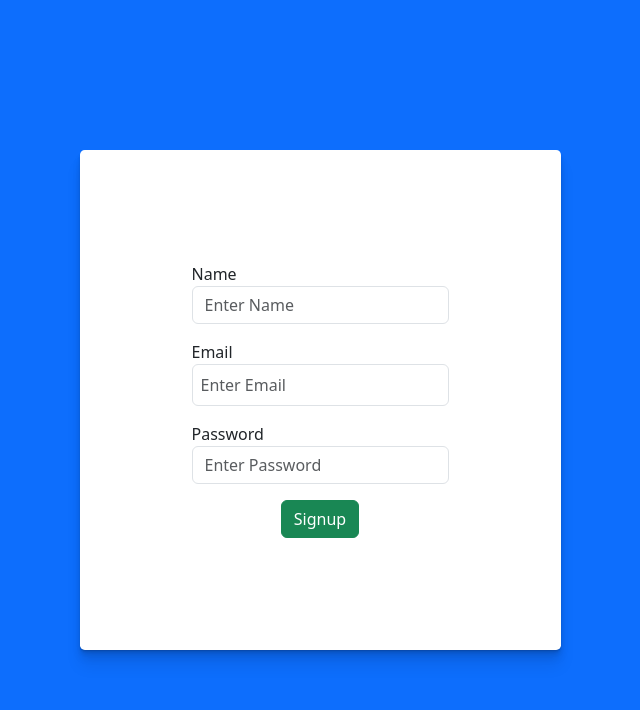
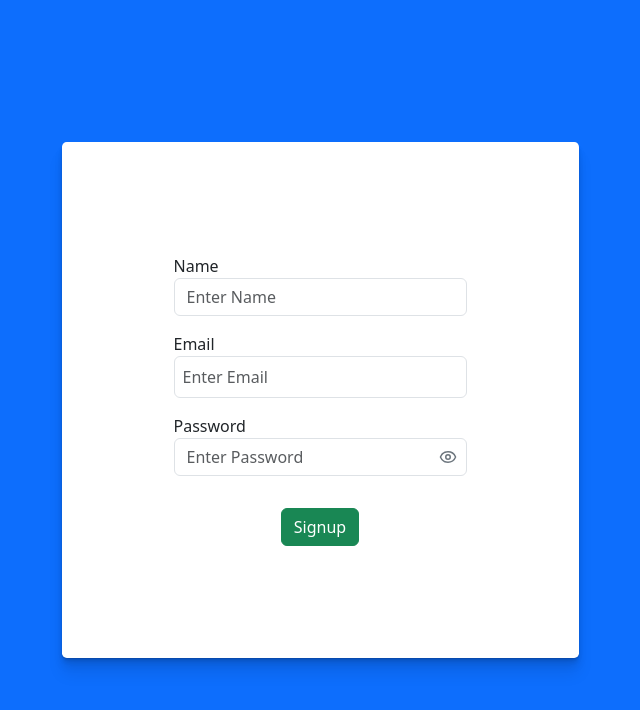
Before and after one commit to techo-anant/Login-with-DB, a React (Create React App) app in the folder frontend/: page /signup in a window 1280 px wide. Shown: the top 710 px of the page, without its empty margins (320-960 px from the left). Built offline with nearby package versions, Linux system fonts and the light colour scheme.

Commit message:
Enhanced protection from SQL injections and added password encryption

```diff
--- a/frontend/package.json
+++ b/frontend/package.json
@@ -10,6 +10,7 @@
     "axios": "^1.10.0",
     "bootstrap": "^5.3.7",
     "jsonwebtoken": "^9.0.2",
+    "lucide-react": "^0.541.0",
     "react": "^19.1.0",
     "react-dom": "^19.1.0",
     "react-router-dom": "^7.6.3",
--- a/frontend/src/components/Login.js
+++ b/frontend/src/components/Login.js
@@ -1,14 +1,16 @@
-import  { useState } from 'react'
-import {useNavigate} from 'react-router-dom'
+import { useState } from 'react'
+import { useNavigate } from 'react-router-dom'
 import 'bootstrap/dist/css/bootstrap.min.css';
+import { Eye, EyeOff } from "lucide-react"; // or FontAwesome/Bootstrap icons
 import './../styles/signup.css'
 
 function Login() {
     const navigate = useNavigate();
     const [email, setEmail] = useState('')
     const [password, setPassword] = useState('')
+    const [showPassword, setShowPassword] = useState(false)
 
-    async function handleSubmit(event){
+    async function handleSubmit(event) {
         event.preventDefault();
         try {
             const response = await fetch('http://localhost:5000/login', {
@@ -23,7 +25,7 @@ function Login() {
 
             const data = await response.json();
 
-            if ( response.status === 200){
+            if (response.status === 200) {
                 navigate('/success');
                 return;
             }
@@ -47,12 +49,43 @@ function Login() {
                         <label htmlFor='email'>Email</label>
                         <input type='email' placeholder='Enter Email' className='form-control'
                             required
-                    onChange={e => setEmail(e.target.value)}/>
+                            onChange={e => setEmail(e.target.value)} />
                     </div>
                     <div className='mb-3 text-start'>
                         <label htmlFor='password'>Password</label>
-                    <input type='password' placeholder='Enter Password' className='form-control'
-                    onChange={e => setPassword(e.target.value)}/>
+                        <div className="position-relative">
+                            <input
+                                type={showPassword ? "text" : "password"}
+                                placeholder='Enter Password'
+                                className='form-control pe-5'
+                                onChange={setPassword}
+                                required
+                                maxLength={16}
+                                minLength={8}
+                            />
+                            {/* Eye toggle inside input */}
+                            <button
+                                type="button"
+                                onClick={() => setShowPassword(!showPassword)}
+                                style={{
+                                    position: "absolute",
+                                    right: "10px",
+                                    top: "50%",
+                                    transform: "translateY(-50%)",
+                                    border: "none",
+                                    background: "transparent",
+                                    padding: 0,
+                                    display: "flex",       // ensures the icon is visible
+                                    alignItems: "center",
+                                    justifyContent: "center",
+                                    cursor: "pointer",
+                                    color: "#6c757d"
+                                }}
+                                aria-label={showPassword ? "Hide password" : "Show password"}
+                            >
+                                {showPassword ? <EyeOff size={18} /> : <Eye size={18} />}
+                            </button>
+                        </div>
                     </div>
                     <div>
                         <button className='btn btn-success me-3'>Login</button>
--- a/frontend/src/components/Signup.js
+++ b/frontend/src/components/Signup.js
@@ -1,5 +1,6 @@
-import React , {useState} from 'react'
+import React, { useState } from 'react'
 import { useNavigate } from 'react-router-dom';
+import { Eye, EyeOff } from "lucide-react"; // or FontAwesome/Bootstrap icons
 import './../styles/signup.css'
 
 function Signup() {
@@ -7,6 +8,7 @@ function Signup() {
     const [name, setName] = useState('');
     const [email, setEmail] = useState('');
     const [password, setPassword] = useState('');
+    const [showPassword, setShowPassword] = useState(false);
 
     const navigate = useNavigate();
 
@@ -27,12 +29,30 @@ function Signup() {
             const data = await response.json();
 
             alert(data.message);
-            if(response.status === 201 || response.status === 400){
+            if (response.status === 201 || response.status === 400) {
                 navigate('/login');
             }
         } catch (error) {
             console.error('Signup error:', error);
             alert("An error occurred while signing up.");
+        }
+    }
+
+    const [passwordError, setPasswordError] = useState("");
+
+    function validatePassword(pw) {
+        const regex = /^(?=.*[A-Z])(?=.*\d)(?=.*[@$!%*?&]).{8,16}$/;
+        return regex.test(pw);
+    }
+
+    function handlePasswordChange(e) {
+        const pw = e.target.value;
+        setPassword(pw);
+
+        if (!validatePassword(pw)) {
+            setPasswordError("Must contain uppercase \nMust contain number \nMust contain symbol \nMust have (8-16 chars)\n");
+        } else {
+            setPasswordError("");
         }
     }
 
@@ -43,20 +63,57 @@ function Signup() {
                     <div className='mb-3 text-start'>
                         <label htmlFor='name'>Name</label>
                         <input type='text' placeholder='Enter Name' className='form-control'
-                    onChange={(e) => setName(e.target.value)}/>
+                            onChange={(e) => setName(e.target.value)}
+                            required
+                            maxLength={50}
+                        />
                     </div>
                     <div className='mb-3 text-start'>
                         <label htmlFor='email'>Email</label>
                         <input type='email' placeholder='Enter Email' className='form-control p-2'
                             required
-                    onChange={(e) => setEmail(e.target.value)}/>
+                            onChange={(e) => setEmail(e.target.value)}
+                            maxLength={50}
+                        />
                     </div>
                     <div className='mb-3 text-start'>
                         <label htmlFor='password'>Password</label>
-                    <input type='password' placeholder='Enter Password' className='form-control'
-                    onChange={(e) => setPassword(e.target.value)}/>
+                        <div className="position-relative">
+                            <input
+                                type={showPassword ? "text" : "password"}
+                                placeholder='Enter Password'
+                                className='form-control pe-5'
+                                onChange={handlePasswordChange}
+                                required
+                                maxLength={16}
+                                minLength={8}
+                            />
+                            {/* Eye toggle inside input */}
+                            <button
+                                type="button"
+                                onClick={() => setShowPassword(!showPassword)}
+                                style={{
+                                    position: "absolute",
+                                    right: "10px",
+                                    top: "50%",
+                                    transform: "translateY(-50%)",
+                                    border: "none",
+                                    background: "transparent",
+                                    padding: 0,
+                                    display: "flex",       // ensures the icon is visible
+                                    alignItems: "center",
+                                    justifyContent: "center",
+                                    cursor: "pointer",
+                                    color: "#6c757d"
+                                }}
+                                aria-label={showPassword ? "Hide password" : "Show password"}
+                            >
+                                {showPassword ? <EyeOff size={18} /> : <Eye size={18} />}
+                            </button>
                         </div>
-                <button className='btn btn-success'>Signup</button>
+                    </div>
+                    {passwordError && <small style={{ color: "red", whiteSpace: "pre-line", textAlign: "start" }}>{passwordError}</small>}
+                    <button className='btn btn-success mt-3'>Signup</button>
                 </form>
             </div>
         </div>
--- a/frontend/src/components/signout.js
+++ b/frontend/src/components/signout.js
@@ -26,10 +26,10 @@ function Signout() {
     }
 
     return (
-        <div className='d-flex w-100 justify-content-center align-items-center' style={{ height: "100vh" }}>
-            <div className='box d-flex flex-column align-items-center w-100'>
+        <div className='d-flex w-100 justify-content-center align-items-center bg-white' style={{ height: "100vh" }}>
+            <div className='box d-flex flex-column align-items-center w-100 bg-white'>
                 <h2 className='text-center'>
-                    Thanks for being a customer! <br />
+                    <b>Thanks for being a customer!</b> <br />
                     Remember this will remove all your records from our system and you will have to sign up next time.
                 </h2>
                 <button className='btn btn-success w-25 mt-3' onClick={handleSignout}>
--- a/frontend/src/components/success.js
+++ b/frontend/src/components/success.js
@@ -1,6 +1,7 @@
 import React from 'react'
 import 'bootstrap/dist/css/bootstrap.min.css';
 import { useNavigate } from 'react-router-dom';
+import './../styles/signup.css'
 
 
 const Success = () => {
@@ -28,8 +29,8 @@ const Success = () => {
     }
   }
   return (
-    <div>
-        <div className='d-rflex w-100 justify-content-center align-items-center' style={{ height: "100vh"}}>
+    <div className='d-flex w-100 vh-100 justify-content-center align-items-center bg-light'>
+        <div className=' box bg-white'>
             <h1 className=''>Hi there, you have successfully logged In! <br/>
               <b>Have your home page here.</b>
             </h1>
```
Also changed, not shown: 2 other files (tests, documents, lock files or other folders). Lines whose indentation alone changed are shown as unchanged.
